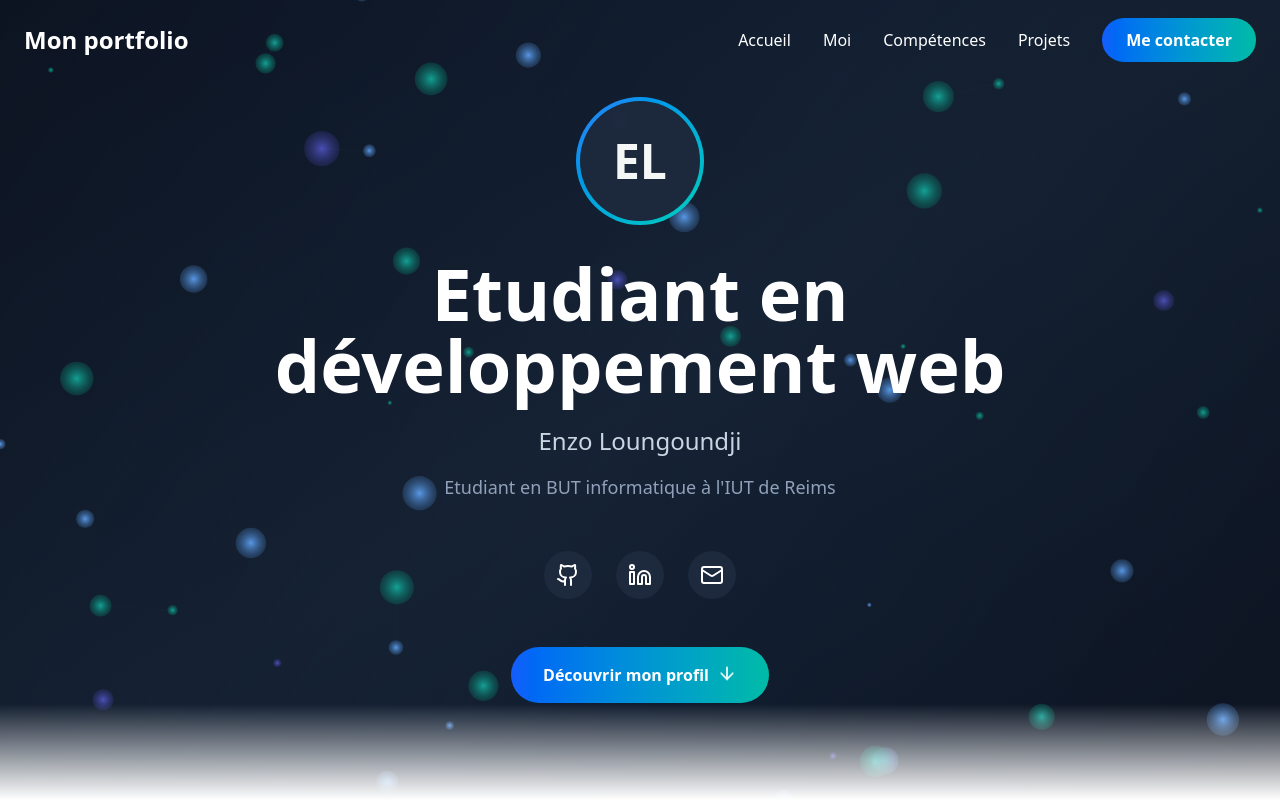
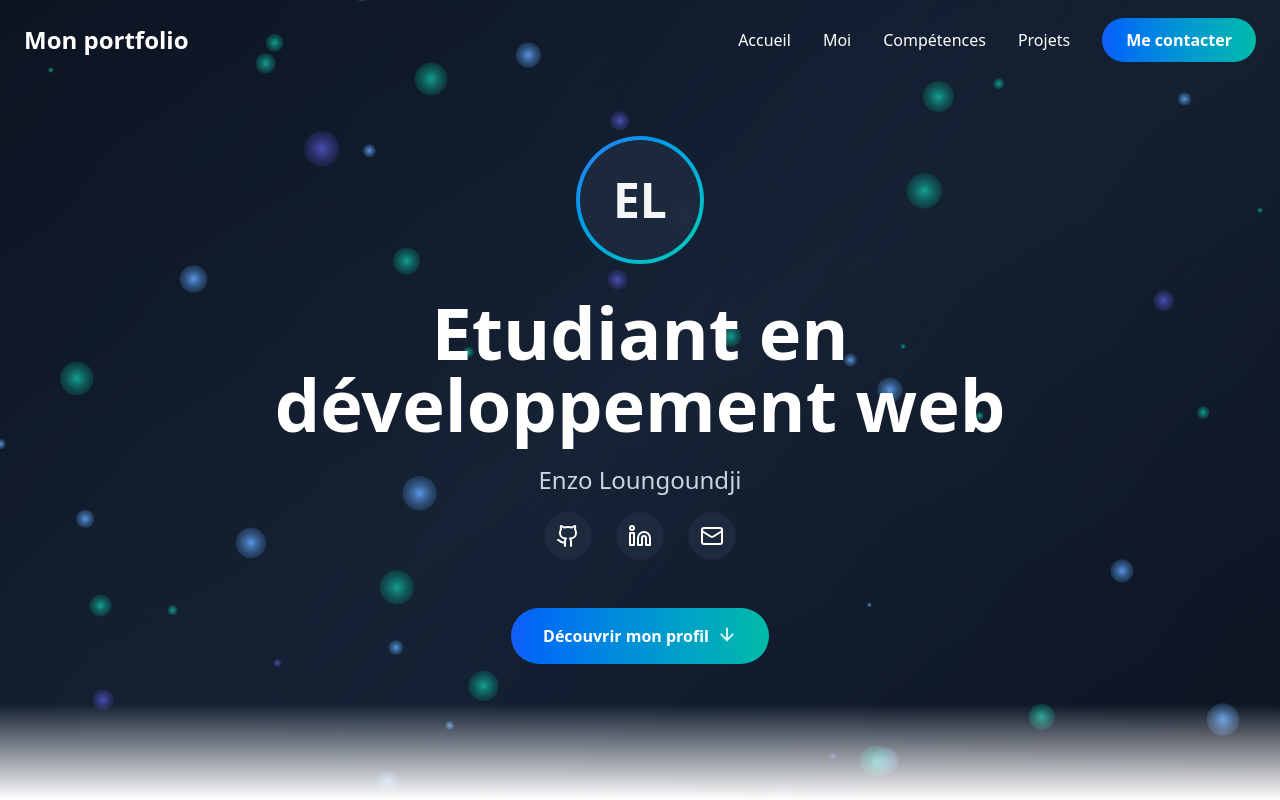
Before and after one commit to loun0009/portfolio, a React (Vite) app: page / in a window 1280 px wide. Shown: the top 800 px of the page. Built offline with nearby package versions, Linux system fonts and the light colour scheme.

Commit message:
style: lègeère modification d'affichage

```diff
--- a/src/components/hero.jsx
+++ b/src/components/hero.jsx
@@ -1,4 +1,4 @@
-import React, { useRef, useEffect } from "react";
+import { useRef, useEffect } from "react";
 import { Github, Linkedin, Mail, ArrowDown } from "lucide-react";
 
 export default function Hero() {
@@ -174,9 +174,7 @@ export default function Hero() {
             Enzo Loungoundji
           </p>
 
-          <p className="text-lg text-slate-400 max-w-2xl mx-auto mb-12 leading-relaxed animate-fade-in-delay-2">
-            Etudiant en BUT informatique à l'IUT de Reims
-          </p>
+
 
           <div className="flex gap-6 justify-center mb-12 animate-fade-in-delay-3">
             <a
```
